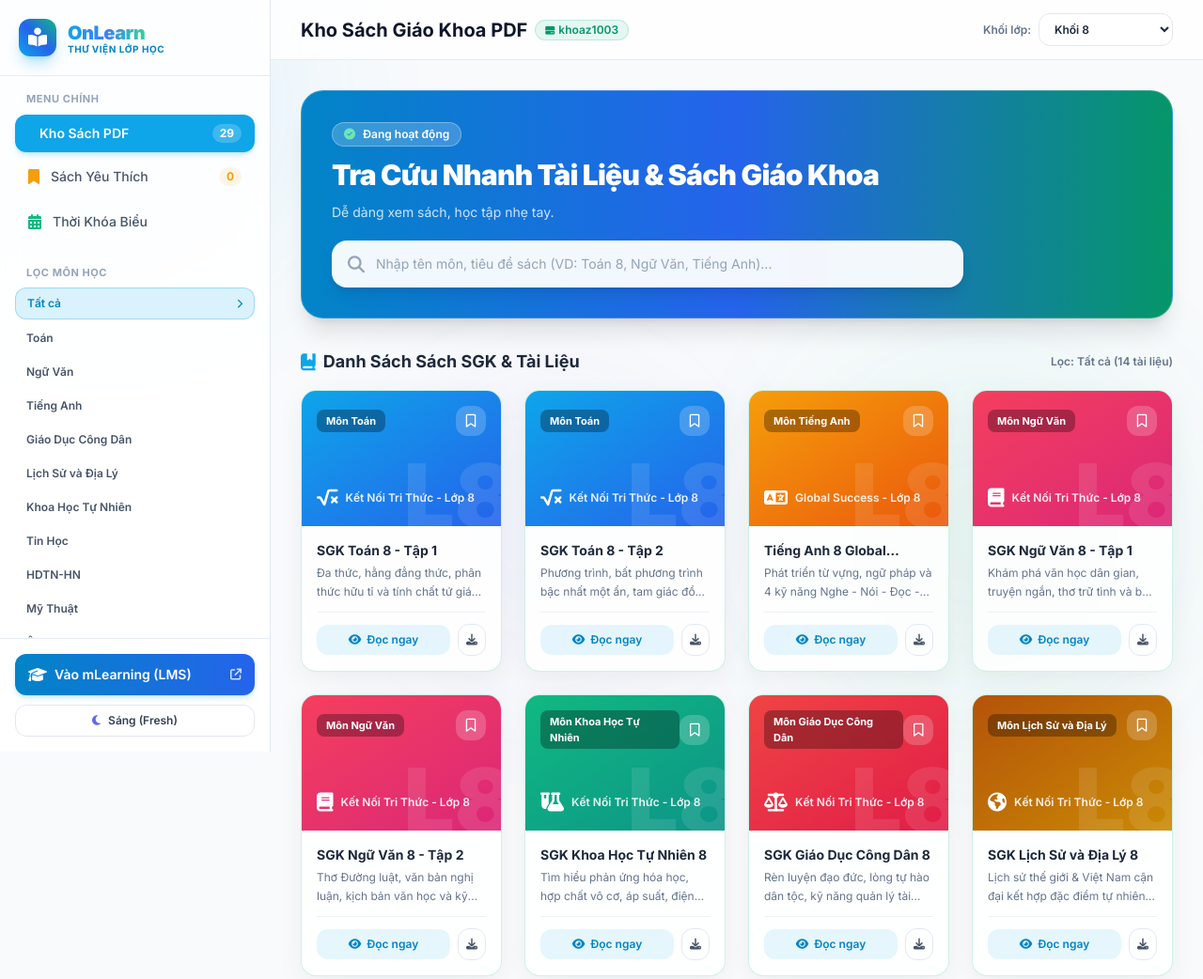
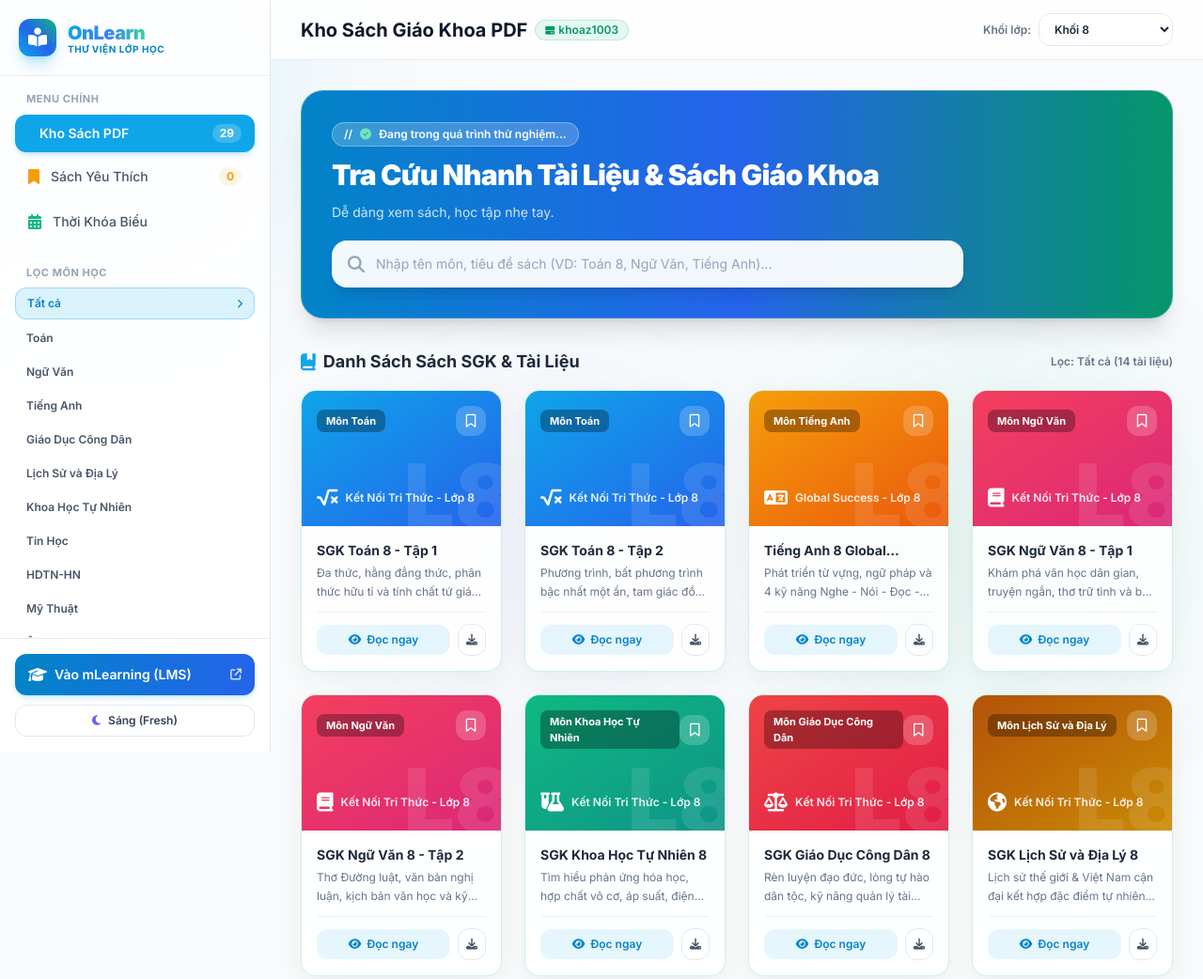
Before and after one commit to khoaz1003/OnLearn.vn, a plain HTML site: page index.html in a window 1280 px wide. Shown: the top 1042 px of the page at 94% size. Drawn offline with nearby package versions, Linux system fonts and the light colour scheme.

Commit message:
Update index.html

```diff
--- a/index.html
+++ b/index.html
@@ -236,8 +236,8 @@
             <section id="heroBanner" class="mb-8 p-6 sm:p-8 rounded-3xl bg-gradient-to-r from-sky-600 via-blue-600 to-emerald-600 dark:from-sky-950/80 dark:via-blue-950/80 dark:to-emerald-950/80 border border-white/20 dark:border-sky-500/20 shadow-xl text-white relative overflow-hidden">
                 <div class="max-w-2xl relative z-10 space-y-3">
                     <div class="inline-flex items-center gap-2 px-3 py-1 rounded-full bg-white/20 backdrop-blur-md text-xs font-semibold border border-white/30">
-                        <i class="fa-solid fa-circle-check text-emerald-300"></i>
-                        <span>Đang hoạt động</span>
+                        //<i class="fa-solid fa-circle-check text-emerald-300"></i>
+                        <span>Đang trong quá trình thử nghiệm...</span>
                     </div>
                     <h2 class="text-2xl sm:text-3xl font-black tracking-tight">
                         Tra Cứu Nhanh Tài Liệu & Sách Giáo Khoa
```
